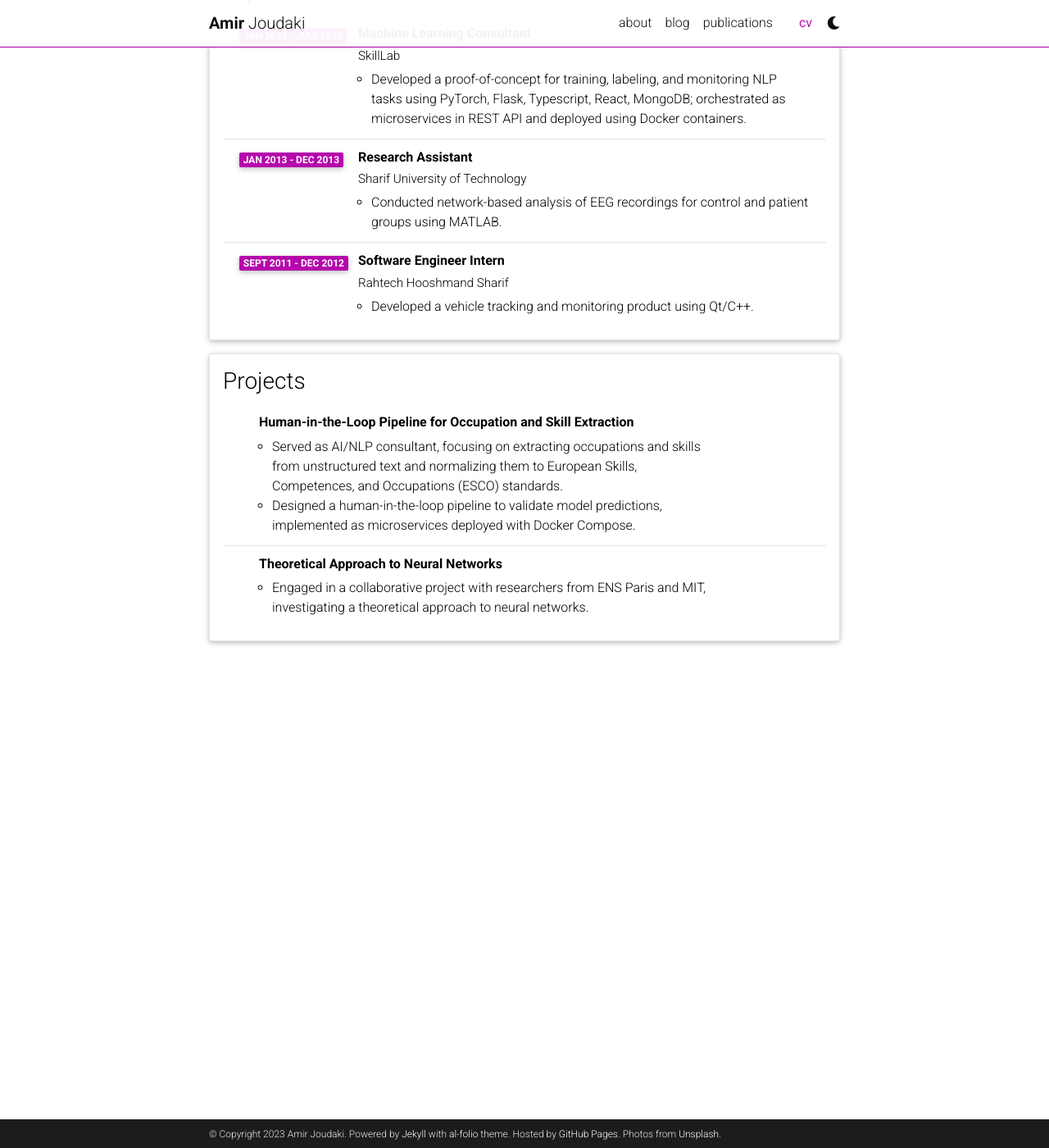
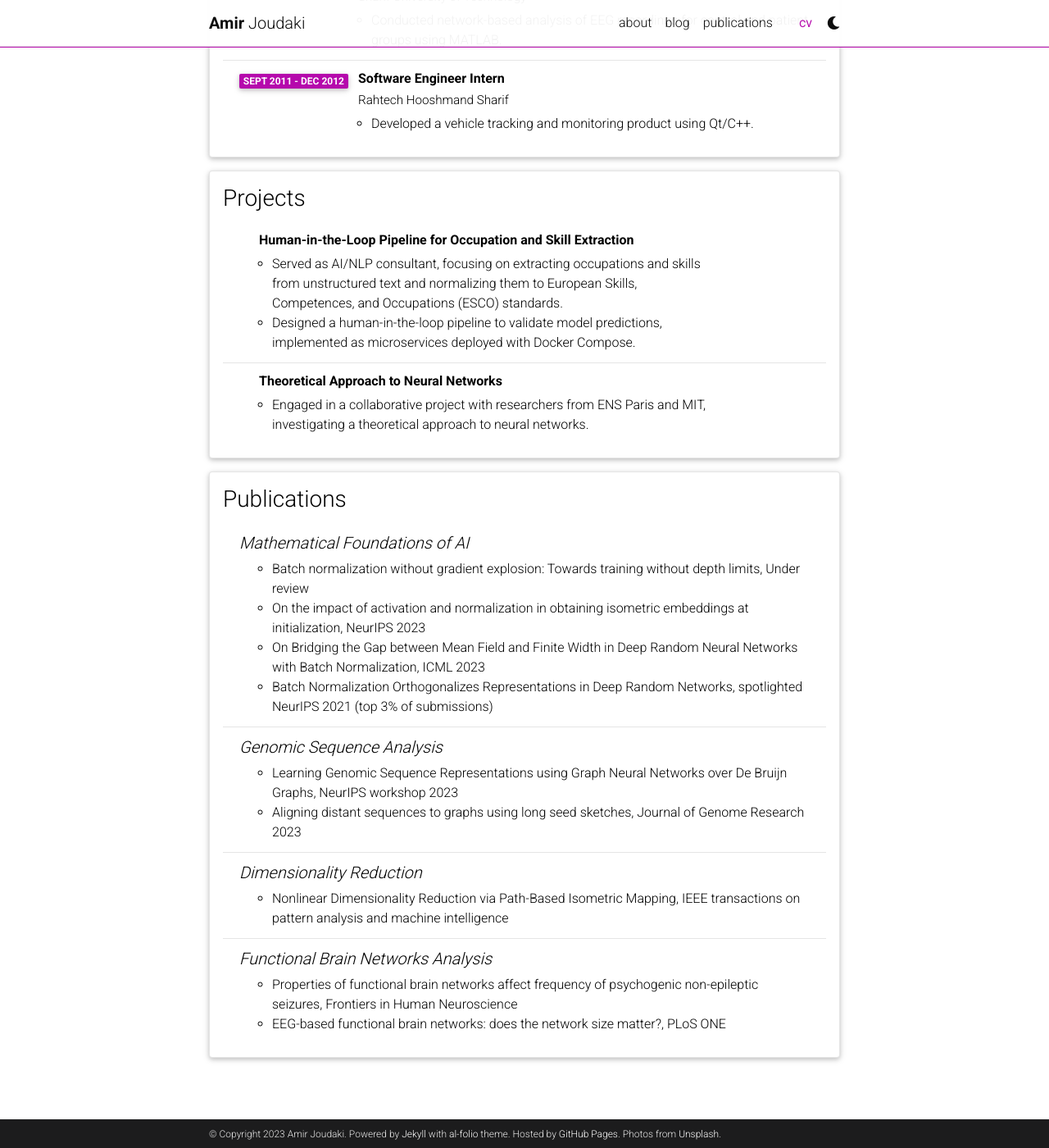
Before and after one commit to ajoudaki/ajoudaki.github.io, a Jekyll site: the page built from _pages/cv.md, in a window 1280 px wide and 1400 px high, scrolled down 1028 px. Shown: the whole window at 82% size. Built offline with Jekyll 4.4.1, drawn with Linux system fonts in a browser that asks for light colours; comment, search, counter and statistics services are not loaded; a style sheet for code colours, icons or effects is not loaded; some of the changed text lies outside the part shown.

Commit message:
updating cv

```diff
--- a/_data/cv.yml
+++ b/_data/cv.yml
@@ -5,38 +5,28 @@
       value: Amir Joudaki
     - name: Location
       value: Zurich, SWITZERLAND
-    - name: Homepage
-      value: https://bmi.inf.ethz.ch/people/person/amir-joudaki
-    - name: LinkedIn
-      value: https://www.linkedin.com/in/amirjoudaki/
-    - name: GitHub
-      value: https://github.com/ajoudaki
 
 - title: Education
   type: time_table
   contents:
-    - title: Ph.D. in Artificial Intelligence
+    - title: Direct Ph.D. in Artificial Intelligence
       institution: ETH Zurich
-      year: Sept 2019 - Present
+      year: March 2019 - now
       location: Zurich, Switzerland
       description:
-        - Thesis. Theoretical approaches to neural networks; biomedical applications of AI
-    - title: M.Sc. in Computer Science
-      institution: ETH Zurich
-      year: Sept 2017 - June 2019
-      location: Zurich, Switzerland
-      description:
-        - Thesis. Scalable algorithms for biological sequence analysis
-        - GPA. 5.7/6 (Top 10%)
+        - Focused on mathematical foundations of AI and AI for biomedicine.
+        - MSc GPA. 5.68/6 (top 10%).
+
     - title: M.Sc. in Cognitive Neuroscience
       institution: International School for Advanced Studies (SISSA)
-      year: Sept 2014 - June 2016
+      year: Feb 2014 - Feb 2017
       location: Trieste, Italy
       description:
-        - Thesis. Modeling activity of electrophysiological recordings in vivo in rats
+        - Thesis on electrophysiological recordings in vivo in rats.
+
     - title: B.Sc. in Computer Engineering
       institution: Sharif University of Technology
-      year: Sept 2008 - June 2011
+      year: Sept 2008 - Sept 2011
       location: Tehran, Iran
 
 - title: Experience
@@ -73,3 +63,27 @@
       client: ETH Zurich
       description:
         - Engaged in a collaborative project with researchers from ENS Paris and MIT, investigating a theoretical approach to neural networks.
+
+- title: Publications
+  type: nested_list
+  contents:
+    - title: Mathematical Foundations of AI
+      items:
+        - "Batch normalization without gradient explosion: Towards training without depth limits, Under review"
+        - "On the impact of activation and normalization in obtaining isometric embeddings at initialization, NeurIPS 2023"
+        - "On Bridging the Gap between Mean Field and Finite Width in Deep Random Neural Networks with Batch Normalization, ICML 2023"
+        - "Batch Normalization Orthogonalizes Representations in Deep Random Networks, spotlighted NeurIPS 2021 (top 3% of submissions)"
+
+    - title: Genomic Sequence Analysis
+      items:
+        - "Learning Genomic Sequence Representations using Graph Neural Networks over De Bruijn Graphs, NeurIPS workshop 2023"
+        - "Aligning distant sequences to graphs using long seed sketches, Journal of Genome Research 2023"
+
+    - title: Dimensionality Reduction
+      items:
+        - "Nonlinear Dimensionality Reduction via Path-Based Isometric Mapping, IEEE transactions on pattern analysis and machine intelligence"
+
+    - title: Functional Brain Networks Analysis
+      items:
+        - "Properties of functional brain networks affect frequency of psychogenic non-epileptic seizures, Frontiers in Human Neuroscience"
+        - "EEG-based functional brain networks: does the network size matter?, PLoS ONE"
```
